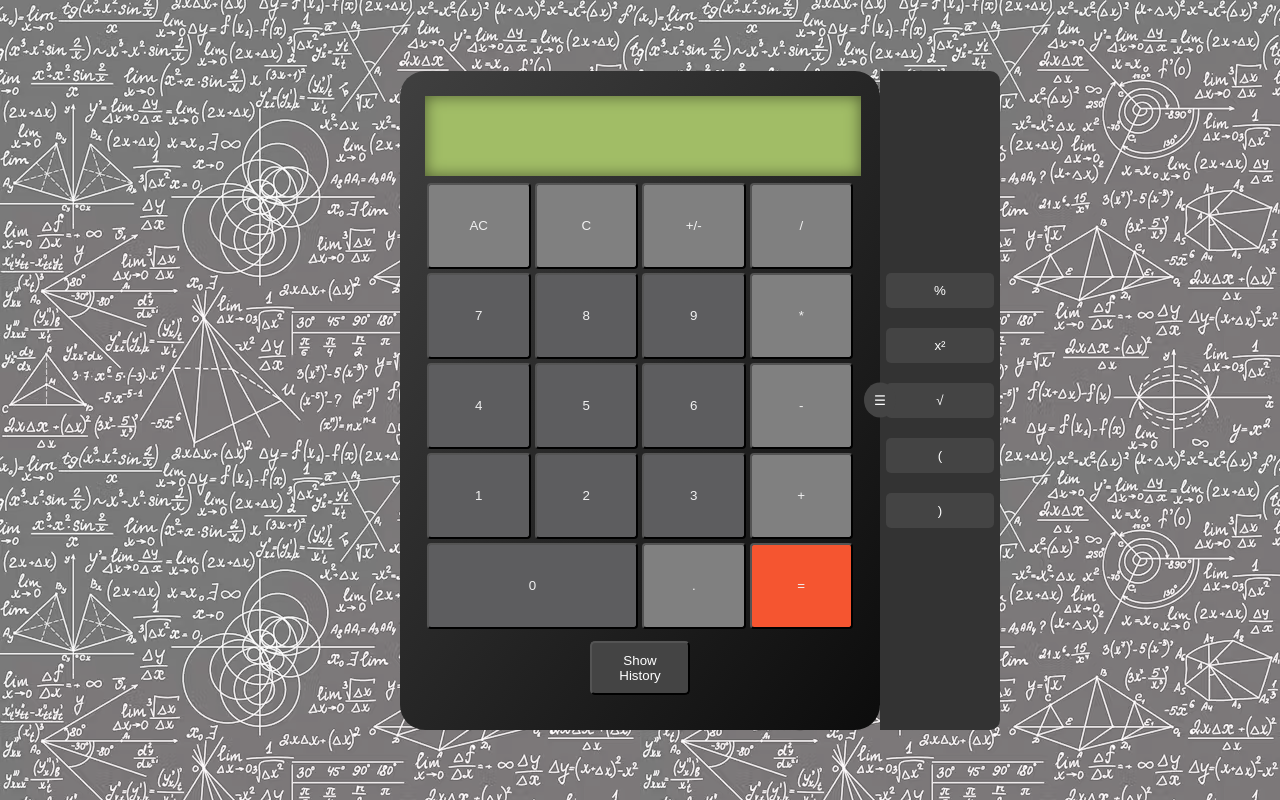
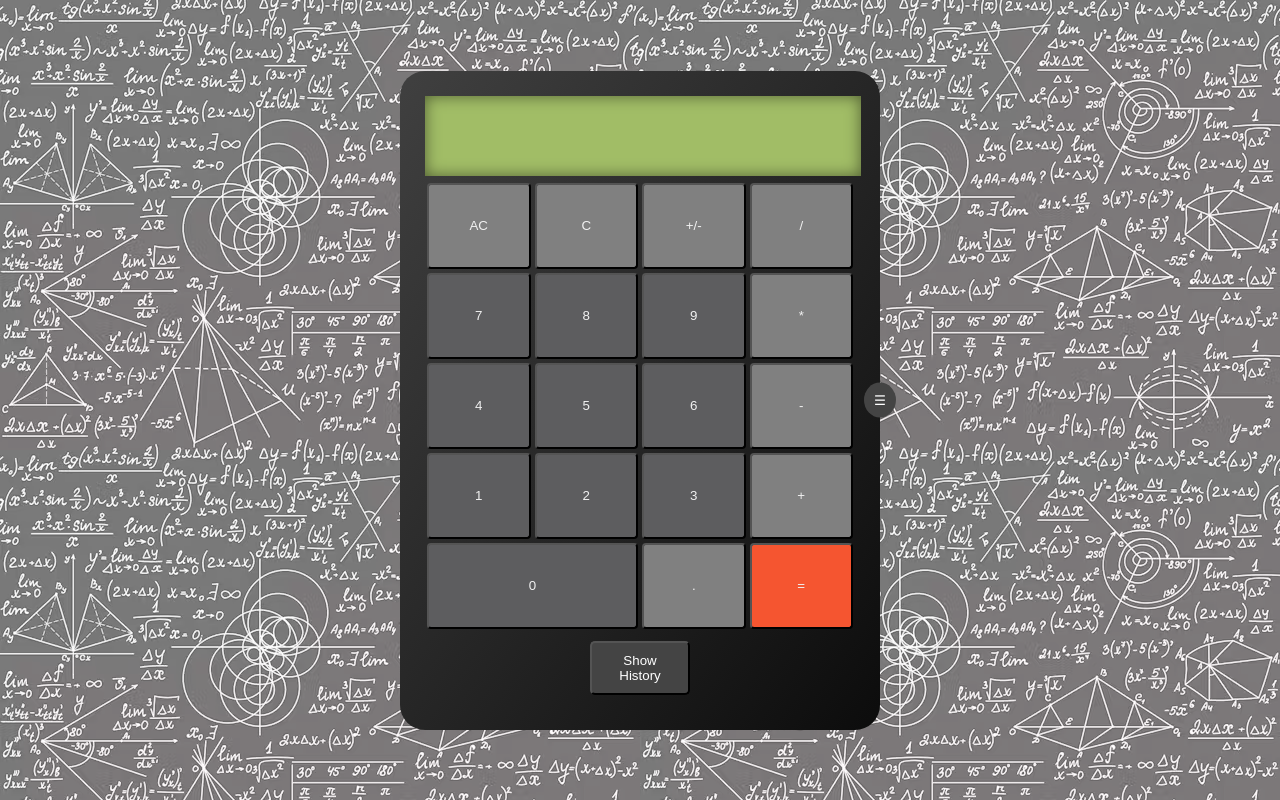
Before and after one commit to targetrvt/calculator, a plain HTML site: page index.html in a window 1280 px wide. Drawn offline with Linux system fonts and the light colour scheme.

Commit message:
sataisit animation side button toggle

```diff
--- a/styles.css
+++ b/styles.css
@@ -32,7 +32,6 @@ body {
     padding: 25px;
     border-radius: 25px;
     background: linear-gradient(to bottom right, #404040, #0c0c0c);
-    overflow: visible; /* Allow sidebar to slide out */
 }
 
 /* Calculator input section */
@@ -98,10 +97,11 @@ body {
 }
 
 /* Sidebar styles */
+/* Sidebar styles */
 #sidebar {
     position: absolute;
     top: 0;
-    right: -120px; /* Fully outside the calculator */
+    right: -120px; /* Initially positioned off-screen */
     height: 100%;
     width: 120px;
     background: #333;
@@ -110,10 +110,18 @@ body {
     align-items: center;
     justify-content: center;
     border-radius: 0 10px 10px 0;
-    transition: right 0.3s ease-in-out;
-    z-index: -1; /* Ensure sidebar is above other content */
+    transition: transform 0.3s ease-in-out, visibility 0s 0.3s; /* Smooth transition */
+    visibility: hidden; /* Initially hidden */
 }
 
+/* Sidebar open state */
+#sidebar.open {
+    transform: translateX(0px); /* Bring the sidebar in to the right */
+    visibility: visible; /* Make it visible immediately */
+    transition: transform 0.3s ease-in-out, visibility 0s 0s; /* Transition visible state immediately */
+}
+
+/* Sidebar button styles */
 #sidebar button {
     margin: 10px 0;
     padding: 10px;
@@ -133,7 +141,7 @@ body {
 /* Sidebar toggle button */
 #sidebar-toggle {
     position: absolute;
-    right: 0; /* Positioned on the right side of the calculator */
+    right: 0px; /* Positioned on the right side of the calculator */
     top: 50%;
     transform: translate(50%, -50%); /* Adjust for the center of the button */
     background: #444;
@@ -142,7 +150,6 @@ body {
     border-radius: 50%;
     padding: 10px;
     cursor: pointer;
-    z-index: 2; /* Ensure toggle button is above the sidebar */
     transition: background 0.3s;
 }
 
@@ -150,11 +157,6 @@ body {
     background: #555;
 }
 
-
-/* Sidebar open state */
-#sidebar.open {
-    right: 0; /* Slide out */
-}
 
 /* Extra buttons section */
 #extra-buttons {
```
